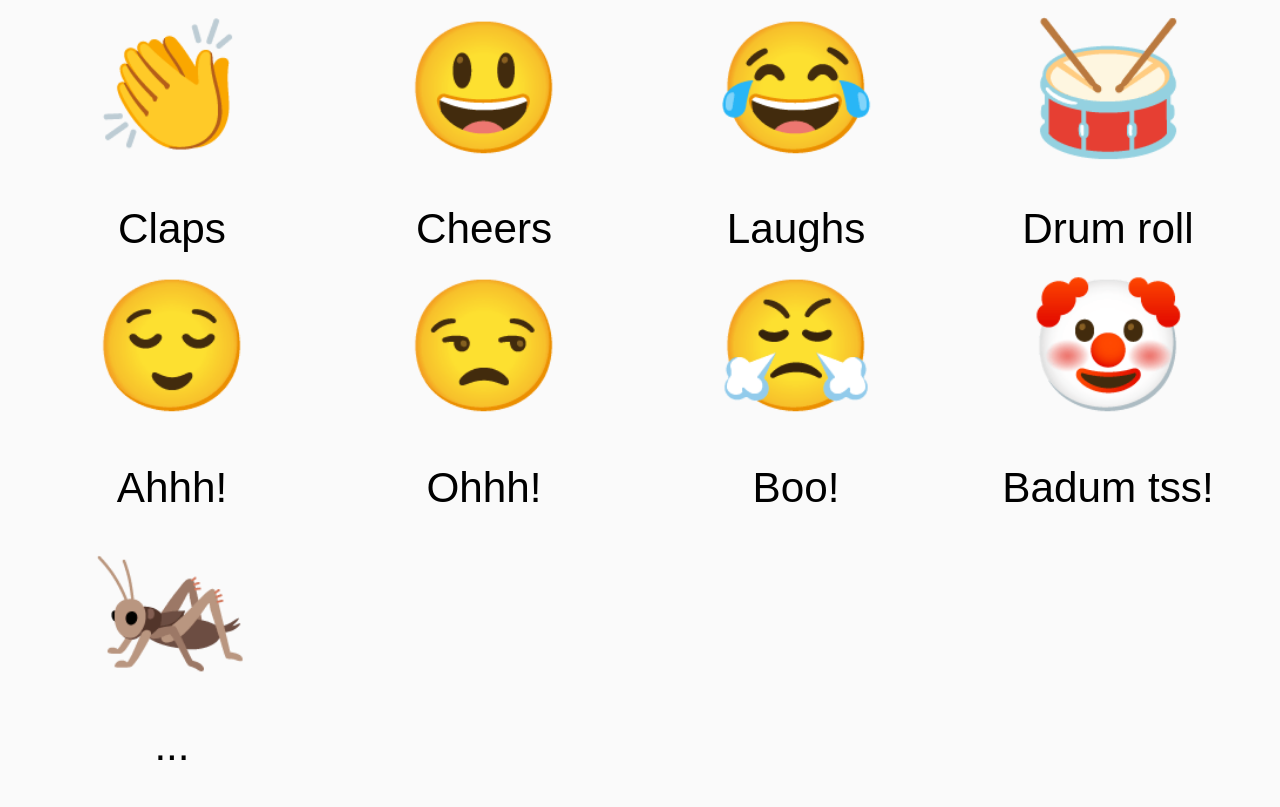
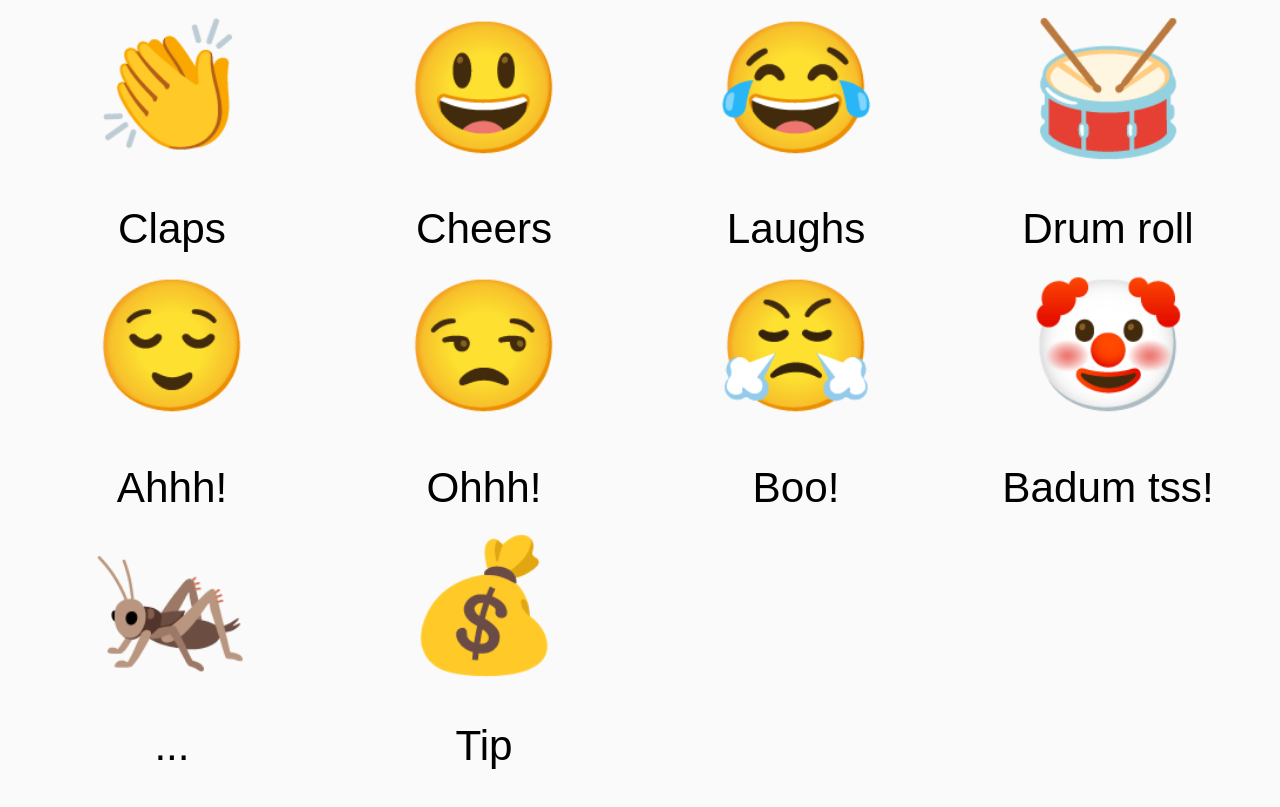
Before and after one commit to ubermanu/audience, a React (Create React App) app: page / in a window 1280 px wide. Built offline with nearby package versions, Linux system fonts and the light colour scheme.

Commit message:
Add tiny tip sound

```diff
--- a/src/sounds.js
+++ b/src/sounds.js
@@ -43,6 +43,11 @@ const sounds = [
     emoji: "🦗",
     name: "...",
     src: require("./media/121511__damonmensch__cricket-sound.mp3")
+  },
+  {
+    emoji: "💰",
+    name: "Tip",
+    src: require("./media/tip_sound_tiny_pQoarCfAi40.ogg")
   }
 ];
 
```
Also changed, not shown: 1 other file (tests, documents, lock files or other folders).
